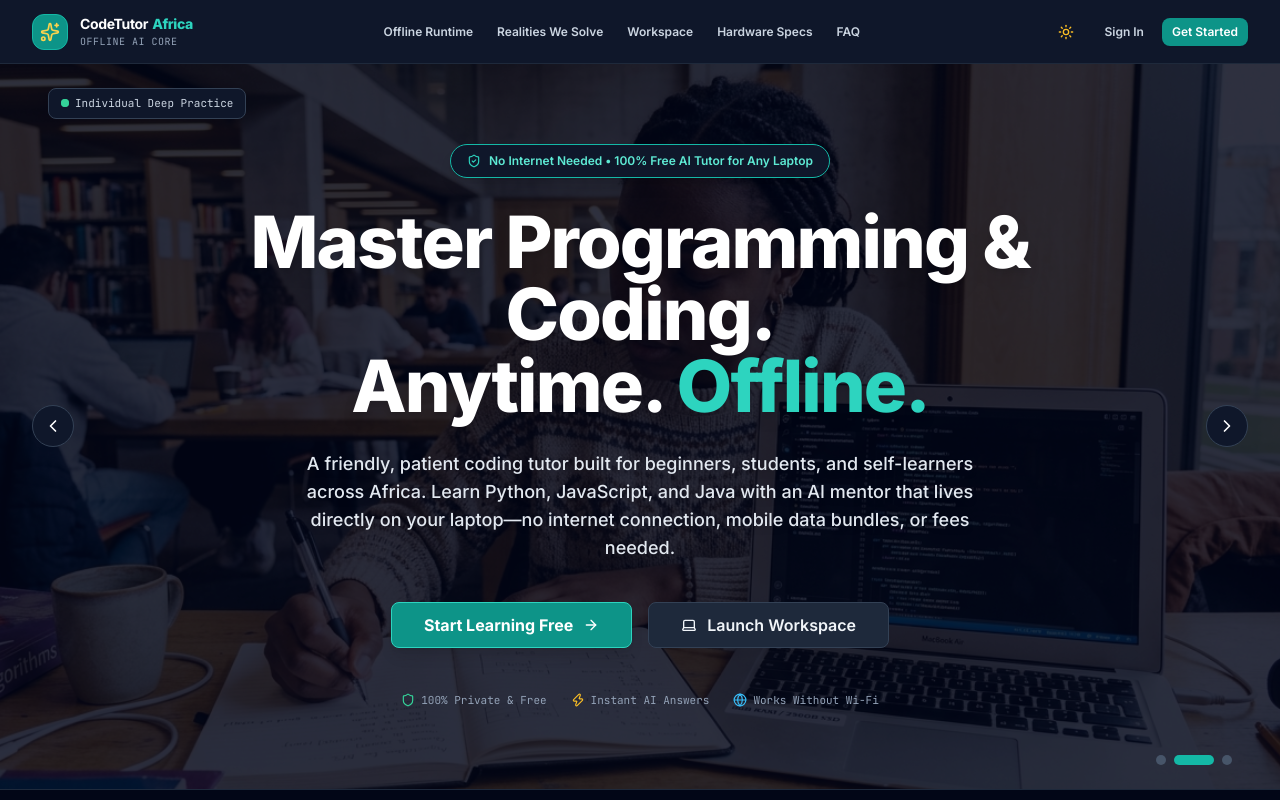
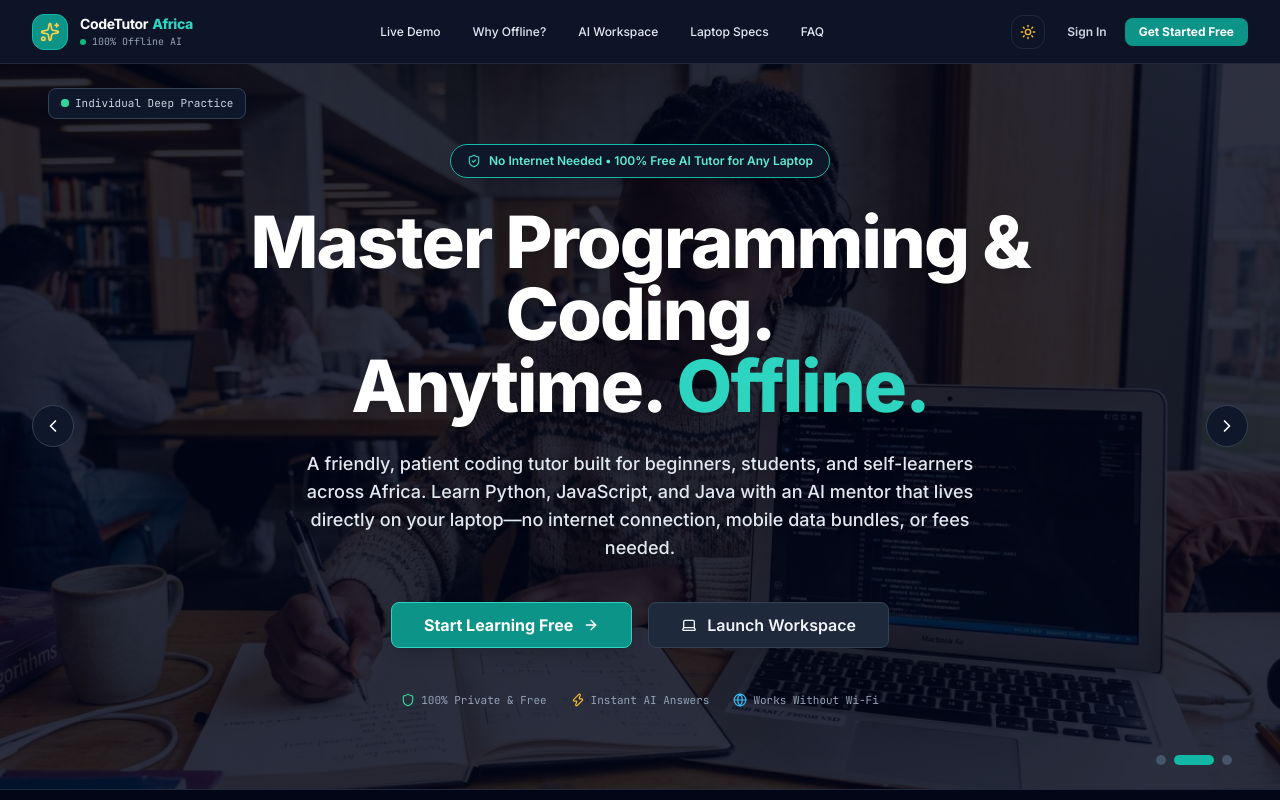
Before and after one commit to agudu50/CodeTutor-Africa, a React (Vite) app: page / in a window 1280 px wide. Shown: the top 800 px of the page. Built offline with nearby package versions, Linux system fonts and the light colour scheme.

Commit message:
enhanced the landing page

```diff
--- a/src/features/landing/pages/LandingPage.tsx
+++ b/src/features/landing/pages/LandingPage.tsx
@@ -484,14 +484,15 @@ print(message)`,
 
 
       {/* ═══════════════════════════════════════════════════════════════
-          NAVIGATION HEADER
+          NAVIGATION HEADER — Modern Human-Centered Design
           ═══════════════════════════════════════════════════════════════ */}
-      <header className="h-16 border-b border-slate-200 dark:border-slate-800 bg-white dark:bg-slate-900 sticky top-0 z-50 px-4 md:px-8 flex items-center justify-between backdrop-blur-sm">
+      <header className="h-16 border-b border-slate-200 dark:border-slate-800 bg-white/90 dark:bg-slate-900/90 sticky top-0 z-50 px-4 md:px-8 flex items-center justify-between backdrop-blur-md transition-colors duration-300">
+        {/* Brand Logo */}
         <Link to="/" className="flex items-center gap-3 group">
           <motion.div
             whileHover={{ scale: 1.05, rotate: 2 }}
             whileTap={{ scale: 0.95 }}
-            className="w-9 h-9 rounded-xl bg-brand-600 text-white flex items-center justify-center font-bold text-base shrink-0 border border-brand-500"
+            className="w-9 h-9 rounded-xl bg-brand-600 text-white flex items-center justify-center font-bold text-base shrink-0 border border-brand-500 shadow-xs"
           >
             <Sparkles className="w-5 h-5 text-accent-300" />
           </motion.div>
@@ -499,55 +500,60 @@ print(message)`,
             <span className="font-bold text-sm tracking-tight text-slate-900 dark:text-white flex items-center gap-1">
               CodeTutor <span className="text-brand-600 dark:text-brand-400 font-extrabold">Africa</span>
             </span>
-            <span className="text-[10px] text-slate-400 font-mono tracking-wider uppercase">
-              Offline AI Core
-            </span>
+            <div className="flex items-center gap-1.5 text-[10px] text-slate-500 dark:text-slate-400 font-mono">
+              <span className="w-1.5 h-1.5 rounded-full bg-emerald-500 inline-block" />
+              <span>100% Offline AI</span>
+            </div>
           </div>
         </Link>
 
-        {/* Center links on desktop */}
-        <nav className="hidden md:flex items-center gap-6 text-xs font-semibold text-slate-600 dark:text-slate-300">
+        {/* Center links on desktop — Friendly, jargon-free labels */}
+        <nav className="hidden md:flex items-center gap-1 lg:gap-2 text-xs font-semibold text-slate-600 dark:text-slate-300">
           {[
-            { href: '#terminal-demo', label: 'Offline Runtime' },
-            { href: '#why-offline', label: 'Realities We Solve' },
-            { href: '#features', label: 'Workspace' },
-            { href: '#architecture', label: 'Hardware Specs' },
+            { href: '#terminal-demo', label: 'Live Demo' },
+            { href: '#why-offline', label: 'Why Offline?' },
+            { href: '#features', label: 'AI Workspace' },
+            { href: '#architecture', label: 'Laptop Specs' },
             { href: '#faq', label: 'FAQ' },
           ].map((link) => (
             <a
               key={link.href}
               href={link.href}
-              className="relative hover:text-brand-600 dark:hover:text-brand-400 transition-colors py-1 after:absolute after:bottom-0 after:left-0 after:w-0 hover:after:w-full after:h-0.5 after:bg-brand-500 after:transition-all after:duration-300"
+              className="px-3 py-1.5 rounded-lg hover:bg-slate-100 dark:hover:bg-slate-800 hover:text-brand-600 dark:hover:text-brand-400 text-slate-700 dark:text-slate-200 transition-all font-medium"
             >
               {link.label}
             </a>
           ))}
         </nav>
 
-        {/* Right CTA / Auth & Theme Switch & Mobile Toggle */}
+        {/* Right Actions: Theme Toggle + Auth Buttons + Mobile Hamburger */}
         <div className="flex items-center gap-2 sm:gap-3">
+          {/* Theme Toggle Button */}
           <motion.button
-            whileHover={{ scale: 1.1, rotate: 15 }}
-            whileTap={{ scale: 0.9 }}
+            whileHover={{ scale: 1.08 }}
+            whileTap={{ scale: 0.92 }}
             type="button"
             onClick={() => setTheme(isDark ? 'light' : 'dark')}
-            className="p-2 rounded-lg text-slate-500 hover:text-slate-900 dark:text-slate-400 dark:hover:text-slate-100 hover:bg-slate-100 dark:hover:bg-slate-800 transition-colors"
+            className="p-2 rounded-xl text-slate-600 hover:text-slate-900 dark:text-slate-400 dark:hover:text-slate-100 hover:bg-slate-100 dark:hover:bg-slate-800 border border-slate-200 dark:border-slate-800 transition-colors shadow-xs"
             aria-label="Toggle theme"
           >
             {isDark ? <Sun className="w-4 h-4 text-amber-400" /> : <Moon className="w-4 h-4 text-slate-700" />}
           </motion.button>
 
+          {/* Desktop Auth CTA */}
           <div className="hidden sm:flex items-center gap-2">
             <Link to="/signin">
-              <Button variant="ghost" size="sm" className="font-semibold text-xs">
+              <Button variant="ghost" size="sm" className="font-semibold text-xs text-slate-700 dark:text-slate-300 hover:text-slate-900 dark:hover:text-white">
                 Sign In
               </Button>
             </Link>
 
             <Link to="/signup">
-              <Button variant="primary" size="sm" className="font-semibold text-xs">
-                Get Started
-              </Button>
+              <motion.div whileHover={{ scale: 1.03 }} whileTap={{ scale: 0.97 }}>
+                <Button variant="primary" size="sm" className="font-bold text-xs bg-brand-600 hover:bg-brand-700 text-white shadow-xs px-3.5">
+                  Get Started Free
+                </Button>
+              </motion.div>
             </Link>
           </div>
 
@@ -557,7 +563,7 @@ print(message)`,
             whileTap={{ scale: 0.95 }}
             type="button"
             onClick={() => setMobileMenuOpen((prev) => !prev)}
-            className="md:hidden p-2 rounded-lg text-slate-600 dark:text-slate-300 hover:bg-slate-100 dark:hover:bg-slate-800 transition-colors border border-slate-200 dark:border-slate-800"
+            className="md:hidden p-2 rounded-xl text-slate-700 dark:text-slate-300 hover:bg-slate-100 dark:hover:bg-slate-800 transition-colors border border-slate-200 dark:border-slate-800"
             aria-label="Toggle mobile menu"
           >
             {mobileMenuOpen ? <X className="w-5 h-5" /> : <Menu className="w-5 h-5" />}
@@ -572,23 +578,24 @@ print(message)`,
               animate={{ opacity: 1, height: 'auto' }}
               exit={{ opacity: 0, height: 0 }}
               transition={{ duration: 0.25, ease: 'easeInOut' }}
-              className="md:hidden absolute top-16 left-0 right-0 bg-white/95 dark:bg-slate-900/95 backdrop-blur-md border-b border-slate-200 dark:border-slate-800 px-6 py-5 shadow-2xl space-y-4 z-50 overflow-hidden"
+              className="md:hidden absolute top-16 left-0 right-0 bg-white/95 dark:bg-slate-900/95 backdrop-blur-md border-b border-slate-200 dark:border-slate-800 px-6 py-5 shadow-xl space-y-4 z-50 overflow-hidden"
             >
-              <div className="flex flex-col space-y-2.5 text-sm font-semibold text-slate-700 dark:text-slate-200 font-sans">
+              <div className="flex flex-col space-y-2 text-sm font-semibold text-slate-700 dark:text-slate-200 font-sans">
                 {[
-                  { href: '#terminal-demo', label: 'Offline Runtime' },
-                  { href: '#why-offline', label: 'Realities We Solve' },
-                  { href: '#features', label: 'Interactive Workspace' },
-                  { href: '#architecture', label: 'Hardware Specs' },
+                  { href: '#terminal-demo', label: 'Live Demo' },
+                  { href: '#why-offline', label: 'Why Offline?' },
+                  { href: '#features', label: 'AI Workspace' },
+                  { href: '#architecture', label: 'Laptop Specs' },
                   { href: '#faq', label: 'FAQ' },
                 ].map((link) => (
                   <a
                     key={link.href}
                     href={link.href}
                     onClick={() => setMobileMenuOpen(false)}
-                    className="py-2 px-3 rounded-lg hover:bg-slate-100 dark:hover:bg-slate-800 text-slate-800 dark:text-slate-100 transition-colors"
+                    className="py-2.5 px-3 rounded-xl hover:bg-slate-100 dark:hover:bg-slate-800 text-slate-800 dark:text-slate-100 transition-colors font-medium flex items-center justify-between"
                   >
-                    {link.label}
+                    <span>{link.label}</span>
+                    <ArrowRight className="w-3.5 h-3.5 text-slate-400" />
                   </a>
                 ))}
               </div>
@@ -600,7 +607,7 @@ print(message)`,
                   </Button>
                 </Link>
                 <Link to="/signup" onClick={() => setMobileMenuOpen(false)}>
-                  <Button variant="primary" size="md" className="w-full justify-center font-semibold text-xs">
+                  <Button variant="primary" size="md" className="w-full justify-center font-bold text-xs bg-brand-600 hover:bg-brand-700 text-white">
                     Get Started Free
                   </Button>
                 </Link>
```
